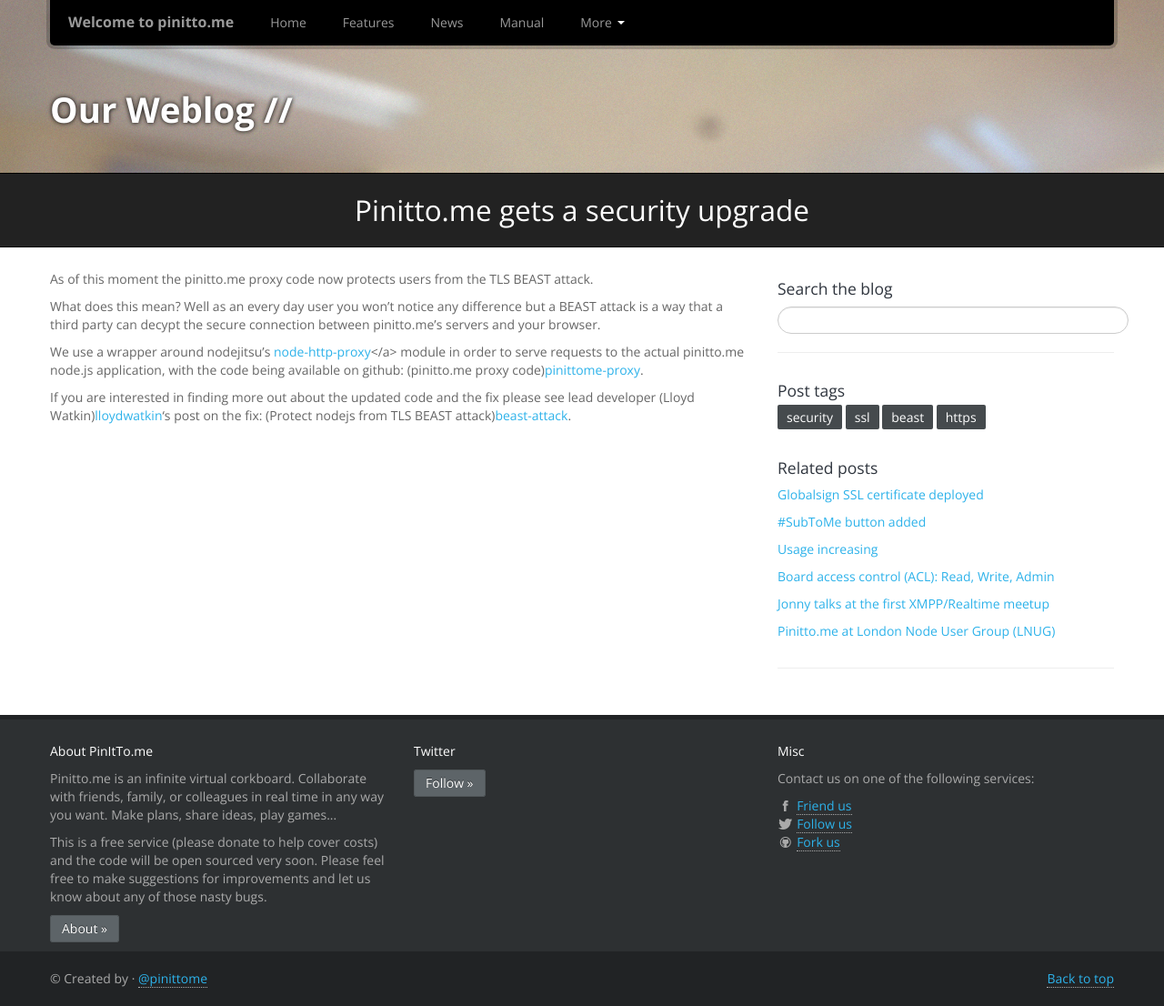
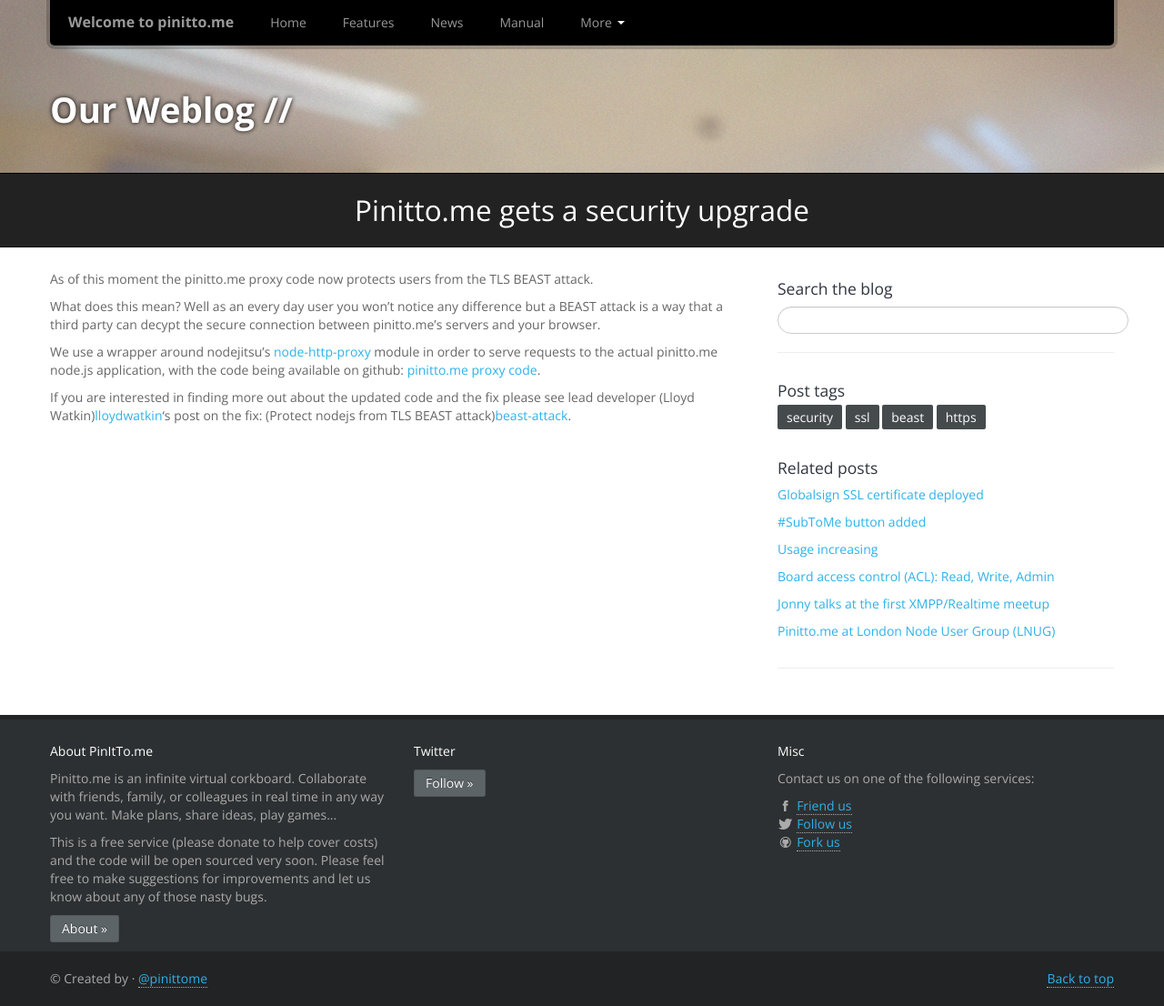
Before and after one commit to pinittome/pinittome.github.io, a Jekyll site: the page built from _posts/2013-06-07-pinittome-gets-a-security-upgrade.markdown, in a window 1280 px wide. Shown: the whole page at 91% size. Built offline with Jekyll 4.4.1, drawn with Linux system fonts in a browser that asks for light colours.

Commit message:
Fix bad links

```diff
--- a/_posts/2013-06-07-pinittome-gets-a-security-upgrade.markdown
+++ b/_posts/2013-06-07-pinittome-gets-a-security-upgrade.markdown
@@ -10,7 +10,7 @@
 
 What does this mean? Well as an every day user you won’t notice any difference but a BEAST attack is a way that a third party can decypt the secure connection between pinitto.me’s servers and your browser.
 
-We use a wrapper around nodejitsu’s [node-http-proxy](http-proxy)</a> module in order to serve requests to the actual pinitto.me node.js application, with the code being available on github: (pinitto.me proxy code)[pinittome-proxy].
+We use a wrapper around nodejitsu’s [node-http-proxy](http-proxy) module in order to serve requests to the actual pinitto.me node.js application, with the code being available on github: [pinitto.me proxy code](pinittome-proxy).
 
 If you are interested in finding more out about the updated code and the fix please see lead developer (Lloyd Watkin)[lloydwatkin]‘s post on the fix: (Protect nodejs from TLS BEAST attack)[beast-attack].
 
```
